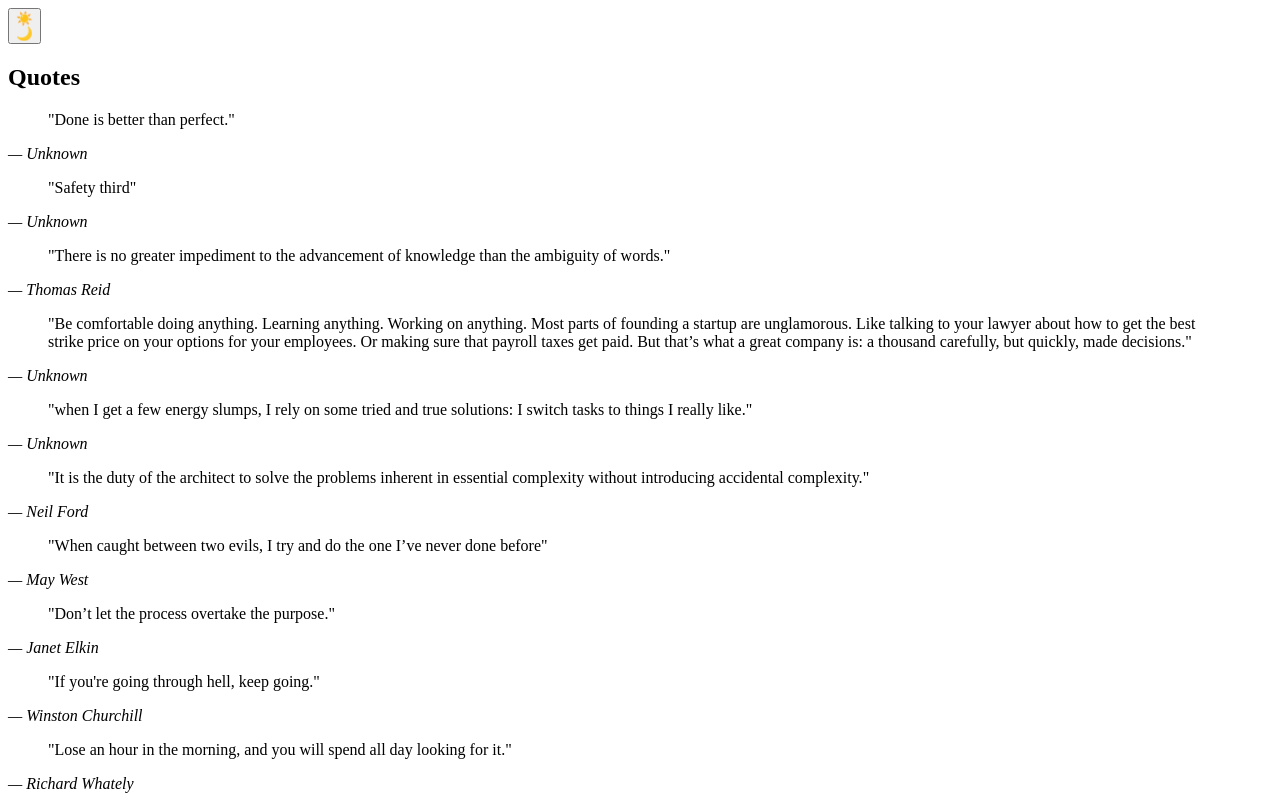
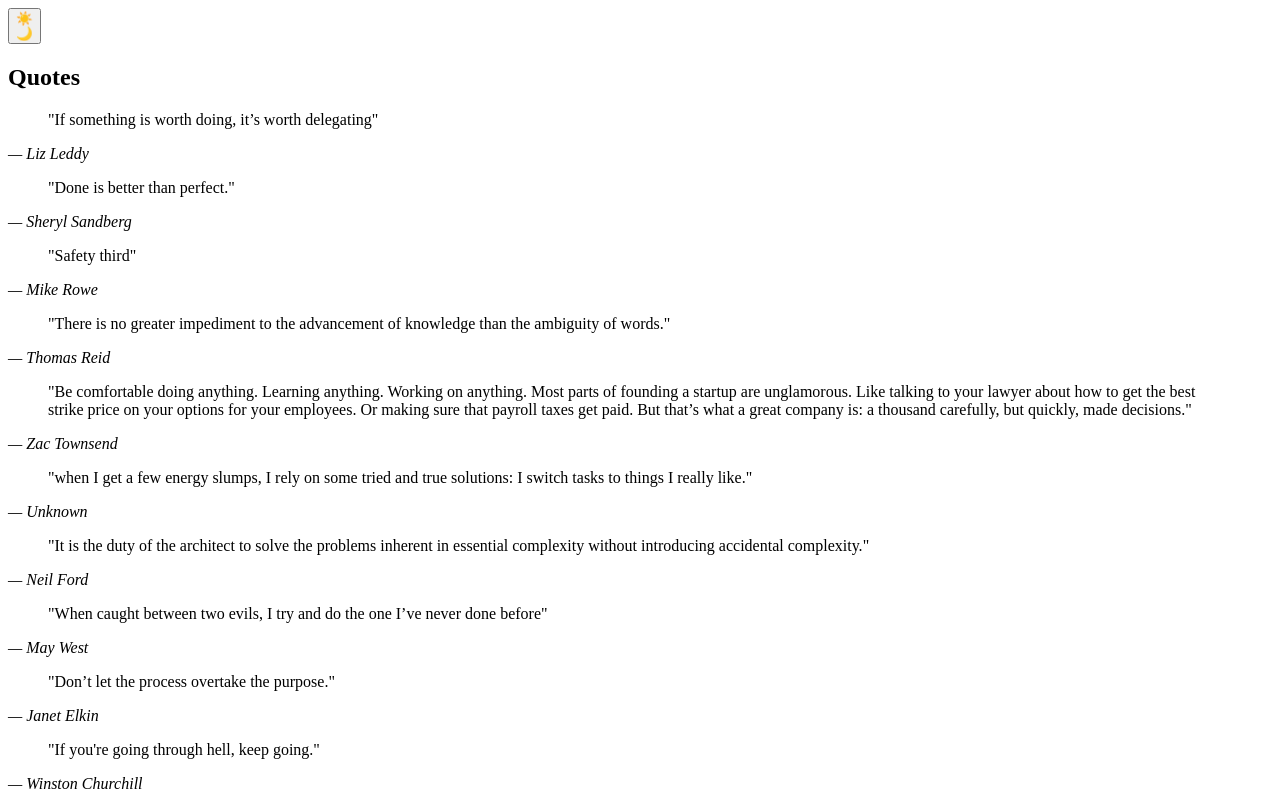
Before and after one commit to PatrickAuld/patrickauld.com, a Next.js app: page /quotes in a window 1280 px wide. Shown: the top 800 px of the page. Built offline with nearby package versions, Linux system fonts and the light colour scheme.

Commit message:
Updates quotes and adds random quote callout

```diff
--- a/pages/quotes.tsx
+++ b/pages/quotes.tsx
@@ -7,6 +7,7 @@
 import PostTitle from "../components/post-title";
 import Head from "next/head";
 import PostHeader from "../components/post-header";
+import { useEffect, useState } from "react";
 
 interface Quote {
   quote: string;
@@ -19,7 +20,7 @@
   const { data } = Papa.parse(csvFileContent, { header: true });
   const quotes: Quote[] = data.filter((row: any) => row.quote !== "").map((row: any) => ({
     quote: row.quote,
-    attribution: row.attribution,
+    attribution: row.attribution || "Unknown",
   }));
   return quotes;
 }
@@ -50,6 +51,16 @@
 
 // Step 4: Use the data in your component
 export default function QuotesPage({ quotes }: { quotes: Quote[] }) {
+  const [randomQuote, setRandomQuote] = useState<Quote | null>(null);
+
+  useEffect(() => {
+    // Select a random quote for the top of the page on client side
+    if (quotes.length > 0) {
+      const selectedQuote = quotes[Math.floor(Math.random() * quotes.length)];
+      setRandomQuote(selectedQuote);
+    }
+  }, [quotes]);
+
   return (
     <Layout>
       <Container>
@@ -61,6 +72,16 @@
               </Head>
               <PostHeader title="Quotes" />
               <div className="max-w-4xl mx-auto">
+                {randomQuote && (
+                  <div className="mb-12 text-center">
+                    <blockquote className="text-2xl text-gray-800 dark:text-gray-100 italic leading-relaxed mb-4 font-medium">
+                      "{randomQuote.quote}"
+                    </blockquote>
+                    <cite className="text-lg text-gray-600 dark:text-gray-300 font-semibold not-italic">
+                      — {randomQuote.attribution || "Unknown"}
+                    </cite>
+                  </div>
+                )}
                 <div className="space-y-6">
                   {quotes.map((quote, index) => (
                     <Quote key={index} quote={quote.quote} attribution={quote.attribution}/>
```
Also changed, not shown: public/quotes.csv.
